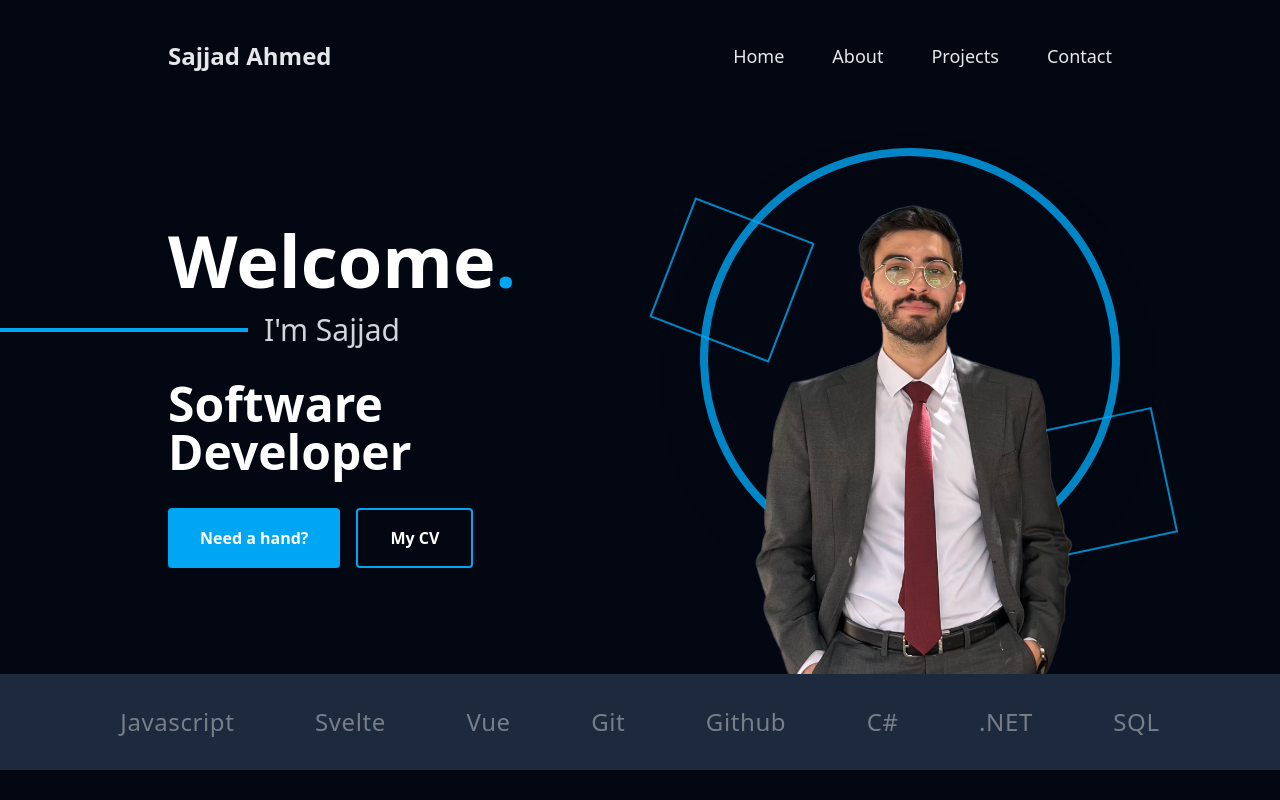
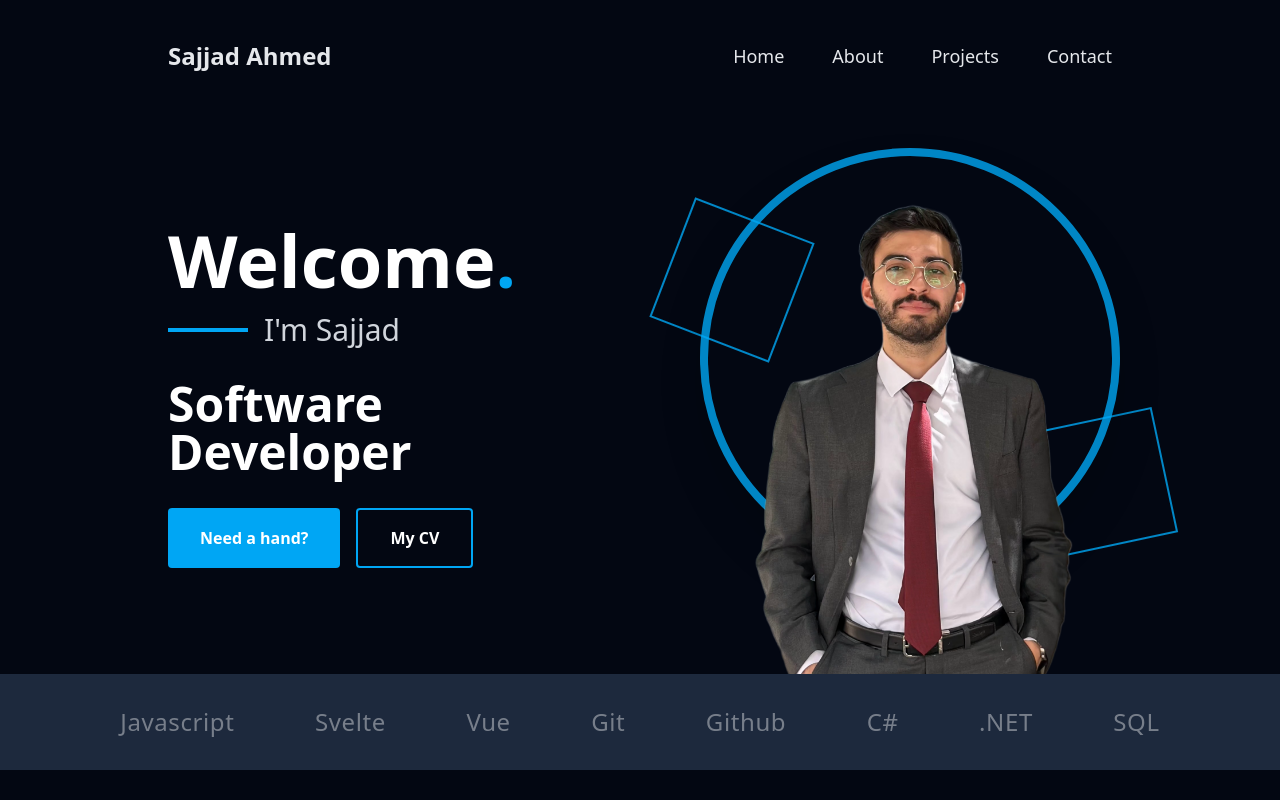
Before and after one commit to JadIg/svelte-portfolilo, a Svelte app: page / in a window 1280 px wide. Shown: the top 800 px of the page. Built offline with nearby package versions, Linux system fonts and the light colour scheme.

Commit message:
fix: overflow problems => hide

```diff
--- a/src/App.svelte
+++ b/src/App.svelte
@@ -7,7 +7,7 @@
 
 </script>
 
-<main class="bg-gray-950 min-h-screen">
+<main class="bg-gray-950 min-h-screen overflow-x-hidden">
   <Navbar />
   <HeroSection />
   <AboutSection />
--- a/src/components/HeroSection.svelte
+++ b/src/components/HeroSection.svelte
@@ -32,9 +32,9 @@
             <span class="text-sky-500 animate-bounce-once">.</span>
           </div>
         </h1>
-        <div class="flex items-center gap-4 mb-8 relative">
+        <div class="flex items-center gap-4 mb-8 relative overflow-hidden">
           <div
-            class="h-1 bg-sky-500 absolute left-0 w-screen -translate-x-full"
+            class="h-1 bg-sky-500 absolute right-full w-[200vw]"
           ></div>
           <div data-aos="fade-right" class="h-1 w-20 bg-sky-500 relative"></div>
           <p class="text-2xl md:text-3xl text-gray-300">I'm Sajjad</p>
```
